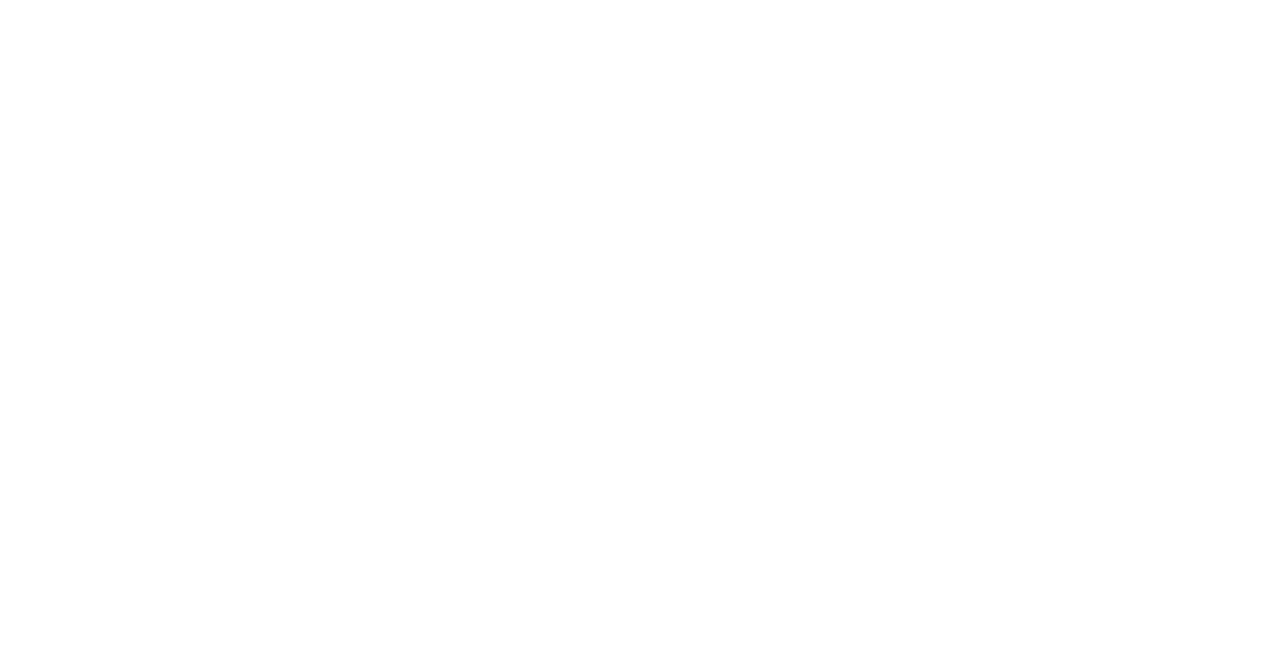
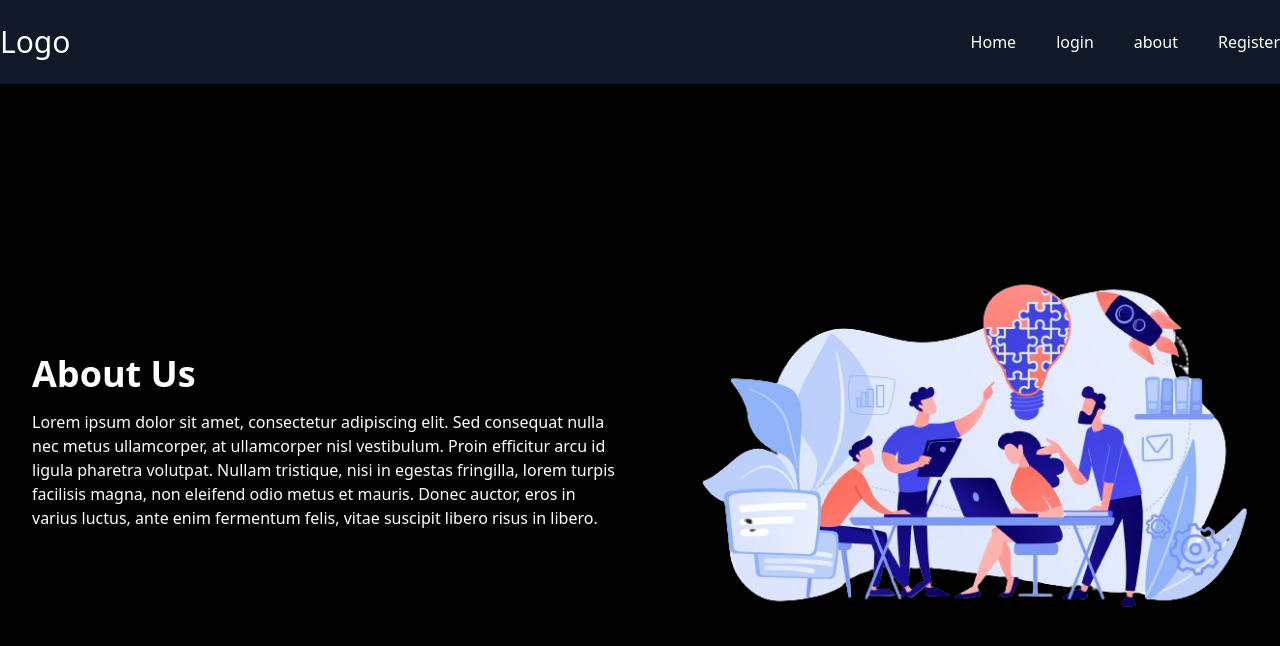
Before and after one commit to Tanya25-05/Emotunes, a React (Vite) app: page /about in a window 1280 px wide. Before the commit this address had no page. Shown: the top 646 px of the page. Built offline with nearby package versions, Linux system fonts and the light colour scheme.

Commit message:
updated About us Page

```diff
--- a/src/App.jsx
+++ b/src/App.jsx
@@ -7,7 +7,7 @@
 import Register from './files/register/Register'
 import Home from './files/home/Home'
 import Navbar from './files/navbar/Navbar';
-// import { AboutUs } from "./files/about_us/AboutUs";
+import { AboutUs } from "./files/about_us/AboutUs";
 
 function App() {
   return (
@@ -20,7 +20,7 @@
    <Route path ='/login' element ={ <Login/>} />
    <Route path = '/register' element ={<Register/> } />
    <Route path= '/home' element={<Home/>}/>
-   {/* <Route path= '/about' element={<Home/>}/> */}
+   <Route path= '/about' element={<AboutUs/>}/>
    {/* <Route path= '' */}
    </Routes>
   </Router>
--- a/src/files/about_us/AboutUs.jsx
+++ b/src/files/about_us/AboutUs.jsx
@@ -1,26 +1,33 @@
 import React from 'react';
-import { aboutUs } from "../../assets/aboutUs.png"
+import pic from "./aboutUs.png";
+import Navbar from "../navbar/Navbar";
+
 export const AboutUs = () => {
   return (
-    <div className='flex justify-center items-center'>
-      <div className='flex flex-col md:flex-row'>
-        {/* Text section */}
-        <div className='md:w-1/2'>
-          <p className="text-bold text-white">About Us</p>
+    <div className='flex flex-col h-screen'>
+      {/* Navbar component */}
+      <Navbar />
+
+      {/* Content */}
+      <div className='flex flex-col md:flex-row flex-1 justify-center items-center bg-black'>
+        <div className='md:w-1/2 mx-8'>
+          <p className="font-bold text-2xl md:text-4xl text-white mb-4">About Us</p>
           <div>
-            <p>
-              Lorem epsum
+            <p className="text-white">
+              Lorem ipsum dolor sit amet, consectetur adipiscing elit. Sed consequat nulla nec metus ullamcorper, at ullamcorper nisl vestibulum. Proin efficitur arcu id ligula pharetra volutpat. Nullam tristique, nisi in egestas fringilla, lorem turpis facilisis magna, non eleifend odio metus et mauris. Donec auctor, eros in varius luctus, ante enim fermentum felis, vitae suscipit libero risus in libero.
             </p>
           </div>
         </div>
-        {/* Image section */}
-        <div className='md:w-1/2'>
-          <img src={aboutUs} alt="About Us" />
+        <div className='md:w-1/2 md:mx-4'>
+          <img src={pic} alt="About Us Illustration" className="md:max-w-full h-auto" />
         </div>
       </div>
     </div>
   );
 }
+
+export default AboutUs;
+
 
 
 
```
Also changed, not shown: src/files/about_us/aboutUs.png (renamed from src/assets/aboutUs.png).
